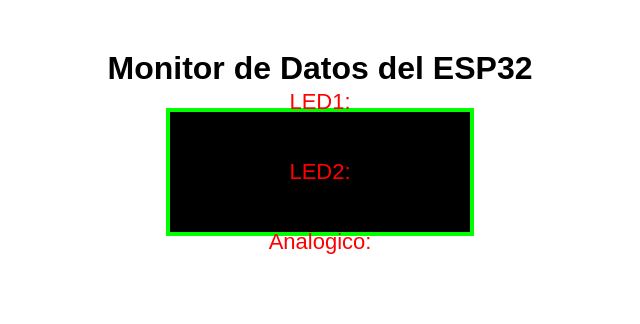
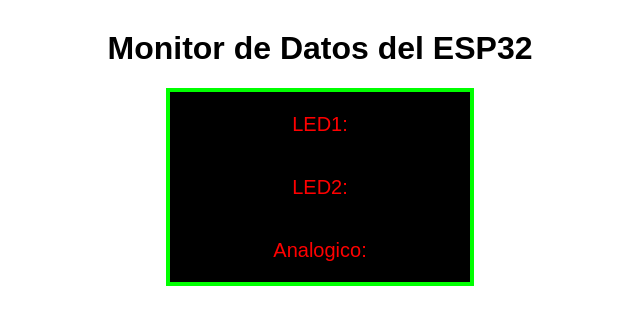
Before and after one commit to diette150/esp32-pagina3, a website: page public/frente.html in a window 1280 px wide. Shown: the whole page, without its empty margins (320-960 px from the left). Drawn offline with Linux system fonts and the light colour scheme; no server answers.

Commit message:
esp32 desde cualquier lugar

```diff
--- a/frente.html
+++ b/public/frente.html
@@ -8,20 +8,20 @@
     body{
         font-family: sans-serif;
         text-align: center;
-        margin-top: 50px;
+        margin-top: 30px;
     }
     #pantalla{
         width: 300px;
-        height: 120px;
+        height: 190px;
         border: 4px solid #0f0;
         background: #000;
         color: red;
-        font-size: 22px;
+        font-size: 20px;
         display: flex;
         flex-direction: column;
         align-items: center;
         justify-content: center;
-        margin: 20px auto;
+        margin: 15px auto;
     }
 </style>
 </head>
@@ -33,15 +33,15 @@
         <p id="analog">Analogico:</p>
     </div>
     <script>
-        const url="https://tu-backed-render.onrender.com/datos";
+        const url="https://esp32-pagina2.onrender.com/datos";
         async function actualizar(){
             try {
                 const res= await fetch(url);
                 const data= await res.json();
 
-                document.getElementById('led1').textContent='LED1:' + (data.led1 ? 'Encendido' : 'Apagadp');
-                document.getElementById('led2').textContent='LED2:' + (data.led2 ? 'Encendido' : 'Apagadp');
-                document.getElementById('analog').textContent='Analogico:' + Math.round(data.analog* 100 / 1023) + '%';
+                document.getElementById('led1').textContent='LED1:' + (data.led1? 'Encendido' : 'Apagado');
+                document.getElementById('led2').textContent='LED2:' + (data.led2? 'Encendido' : 'Apagado');
+                document.getElementById('analog').textContent='Analogico:' + Math.round(data.analog * 100 / 1023) + '%';
             } catch (e) {
                 console.error('Error:', e);
             }
```
Also changed, not shown: 1 other file.
